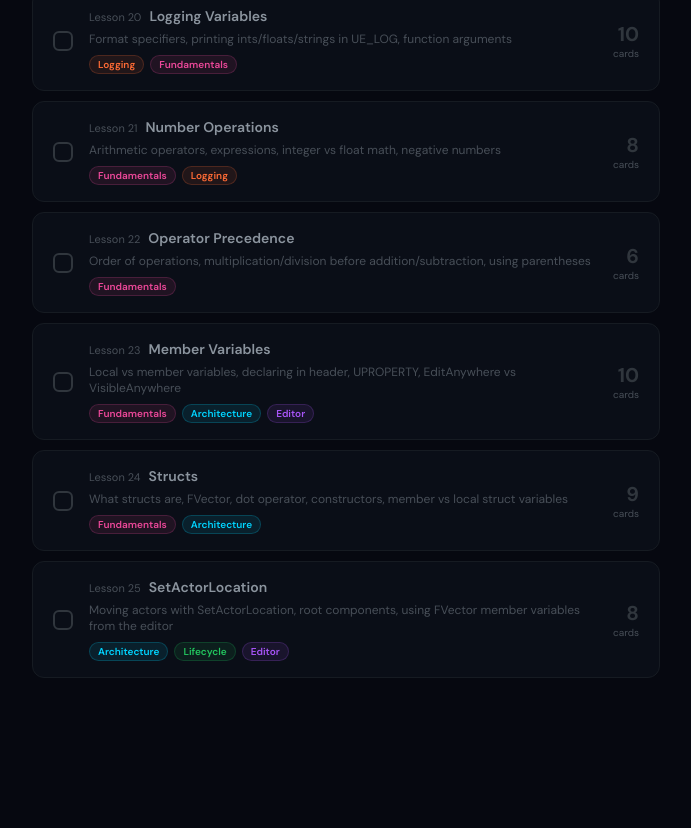
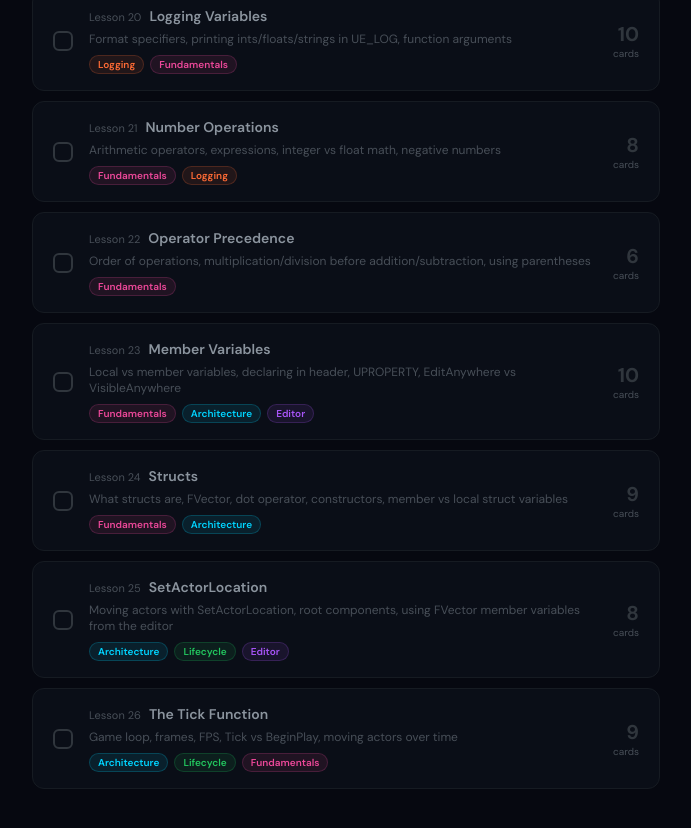
Before and after one commit to DavieDevs/ue5-flashcards, a Next.js app: page / in a window 1280 px wide. Shown: the part 584-1412 px from the top of the page, without its empty margins (406-1097 px from the left). Before the commit the page ends 1310 px from the top, so only its background shows below. Built offline with nearby package versions, Linux system fonts and the light colour scheme.

Commit message:
Add lesson 26 cards

```diff
--- a/data/cards.js
+++ b/data/cards.js
@@ -562,6 +562,72 @@ export const lessons = [
       },
     ],
   },
+  {
+    id: "s2-l26",
+    section: 2,
+    lesson: 26,
+    title: "The Tick Function",
+    description:
+      "Game loop, frames, FPS, Tick vs BeginPlay, moving actors over time",
+    cards: [
+      {
+        id: "s2l26-1",
+        front: "What is the game loop?",
+        back: "A continuously repeating cycle that keeps the game running. Each cycle has three steps:\n1. Get input (keyboard, mouse, controller)\n2. Update game state (variables, functions, logic)\n3. Render graphics to screen\n\nThis repeats over and over for the entire duration of the game.",
+        tag: "Architecture",
+      },
+      {
+        id: "s2l26-2",
+        front: "What is a frame in the context of a game loop?",
+        back: "One complete cycle of the game loop — input, update, render. Think of it like one page in a flipbook. The game runs many frames per second to create the illusion of smooth motion.",
+        tag: "Architecture",
+      },
+      {
+        id: "s2l26-3",
+        front: "What is FPS and what determines it?",
+        back: "FPS stands for Frames Per Second — how many times the game loop completes in one second. It is determined by the speed of your CPU and GPU. Common targets are 30, 60, or higher.",
+        tag: "Architecture",
+      },
+      {
+        id: "s2l26-4",
+        front: "What is the Tick function and when is it called?",
+        back: "Tick is a special UE5 function that is called every single frame while the game is running. If your game runs at 60 FPS, Tick is called 60 times per second — continuously until the Actor is destroyed or the game ends.",
+        tag: "Lifecycle",
+      },
+      {
+        id: "s2l26-5",
+        front: "What is the key difference between BeginPlay and Tick?",
+        back: "BeginPlay is called ONCE when the Actor enters the game.\nTick is called EVERY FRAME for the lifetime of the Actor.\n\nUse BeginPlay for one-time setup. Use Tick for anything that needs to happen continuously over time.",
+        tag: "Lifecycle",
+      },
+      {
+        id: "s2l26-6",
+        front: "Why is Tick the right place to make things move continuously?",
+        back: "Because Tick runs every frame, any changes made inside it are applied repeatedly. Incrementing a position value in Tick causes smooth continuous movement rather than a one-time jump.",
+        tag: "Lifecycle",
+      },
+      {
+        id: "s2l26-7",
+        front: "How do you move an Actor upward a little each frame in Tick?",
+        back: "Increment the Z value of your position vector and call SetActorLocation each frame.\n\nvoid AMovingPlatform::Tick(float DeltaTime) {\n    Super::Tick(DeltaTime);\n    MyVector.Z = MyVector.Z + 1.f;\n    SetActorLocation(MyVector);\n}",
+        tag: "Architecture",
+      },
+      {
+        id: "s2l26-8",
+        front:
+          "Why isn't calling SetActorLocation with the same vector every frame enough to make something move?",
+        back: "Because you'd be setting the Actor to the exact same position every frame — nothing changes. You need to modify the vector's values each frame before calling SetActorLocation so the position actually changes.",
+        tag: "Architecture",
+      },
+      {
+        id: "s2l26-9",
+        front:
+          "What does this line do inside Tick?\n\nMyVector.Z = MyVector.Z + 1.f;",
+        back: "It reads the current Z value, adds 1 to it, and stores the result back into MyVector.Z. Each frame this runs, Z increases by 1 — causing the Actor to move upward steadily over time.",
+        tag: "Fundamentals",
+      },
+    ],
+  },
 
   // Add future lessons here — same structure as above.
   // Example:
```
